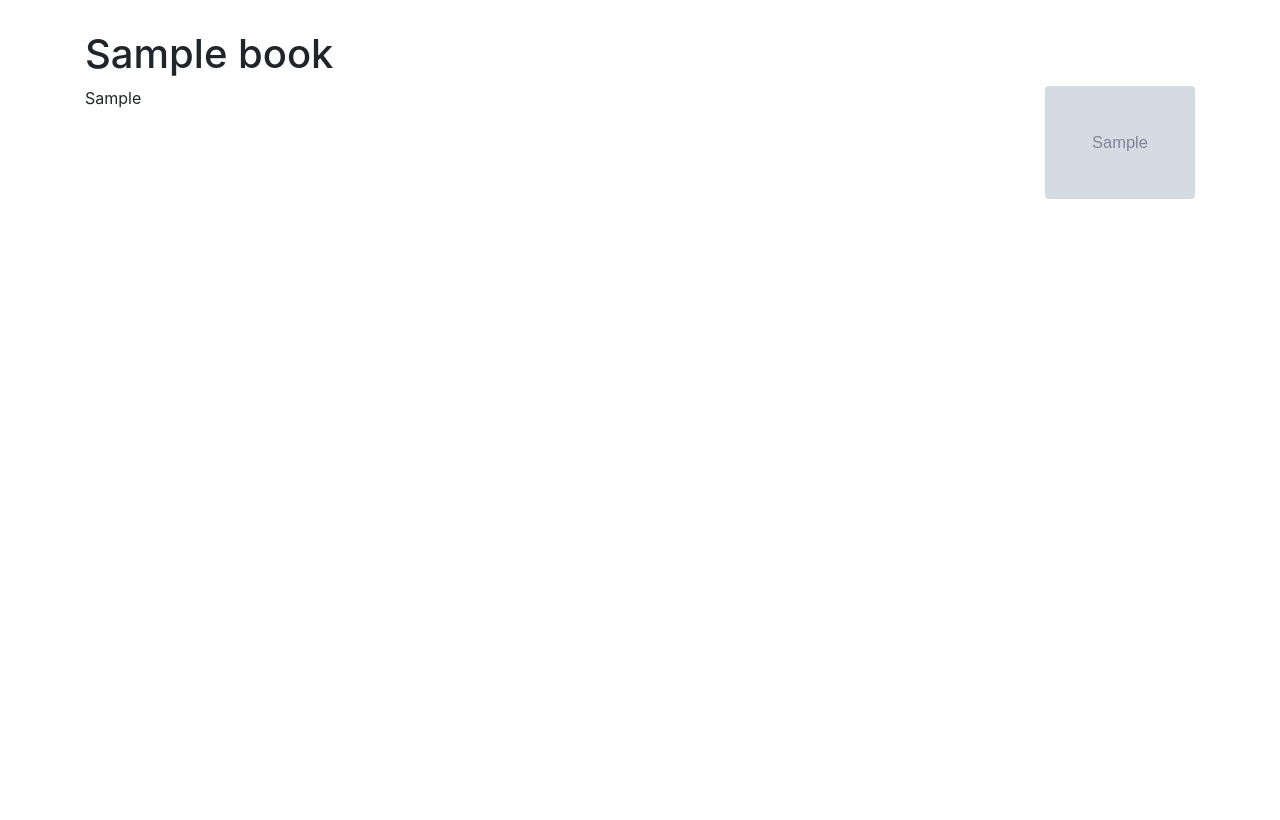
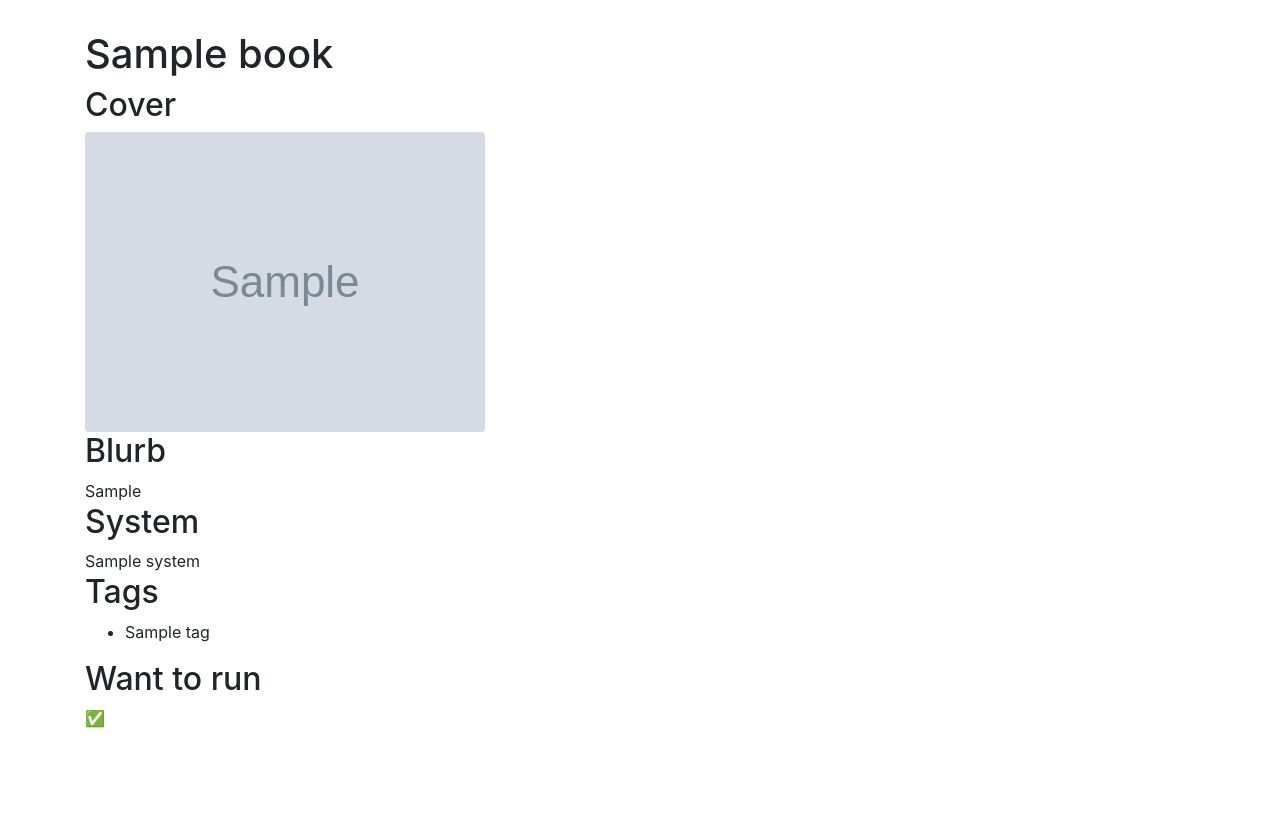
Before and after one commit to philippe-lemaire/rpgbooks.legendesdelatable.fr, a Django app: a page that uses templates/base.html in a window 1280 px wide. Shown: the part 42-862 px from the top of the page. Before the commit the page ends 241 px from the top, so only its background shows below. Run offline with Django 4.2, Linux system fonts and the light colour scheme; tables that the repository leaves empty hold one stand-in row (values such as "Sample post"); grey boxes marked "Sample" are stand-in pictures; some libraries are stand-ins or nearby versions.

Commit message:
first templates working, both need a lot of pimping

```diff
--- a/books/templates/books/book_detail.html
+++ b/books/templates/books/book_detail.html
@@ -6,10 +6,26 @@
 <h1>{{book.title}}</h1>
 
 
+{% if book.cover %}
+<h2>Cover</h2>
+<img class="rounded img-fluid portrait" src="{% get_media_prefix %}{{book.cover}}" alt="Cover of {{book.title}}.">
+{% endif %}
+
+<h2>Blurb</h2>
 {{book.blurb|safe}}
 
-{% if book.cover %}
-<img class="rounded float-right img-fluid portrait" width=150 src="{% get_media_prefix %}{{book.cover}}"
-  alt="Cover of {{book.title}}.">
+<h2>System</h2>
+{{book.system}}
+
+<h2>Tags</h2>
+<ul>
+  {% for tag in book.tags.all %}
+  <li>{{tag}}</li>
+  {% endfor %}
+</ul>
+
+{% if book.want_to_run %}
+<h2>Want to run </h2>
+✅
 {% endif %}
 {% endblock %}
--- a/templates/base.html
+++ b/templates/base.html
@@ -32,7 +32,8 @@
         <a class="nav-link dropdown-toggle" data-toggle="dropdown" href="#" role="button" aria-haspopup="true"
           aria-expanded="false">Books</a>
         <div class="dropdown-menu">
-          <a class="dropdown-item" href="{% url 'books:index' %}">Book List</a>
+          <a class="dropdown-item" href="{% url 'books:index' %}">All Books</a>
+
 
         </div>
       </li>
```
